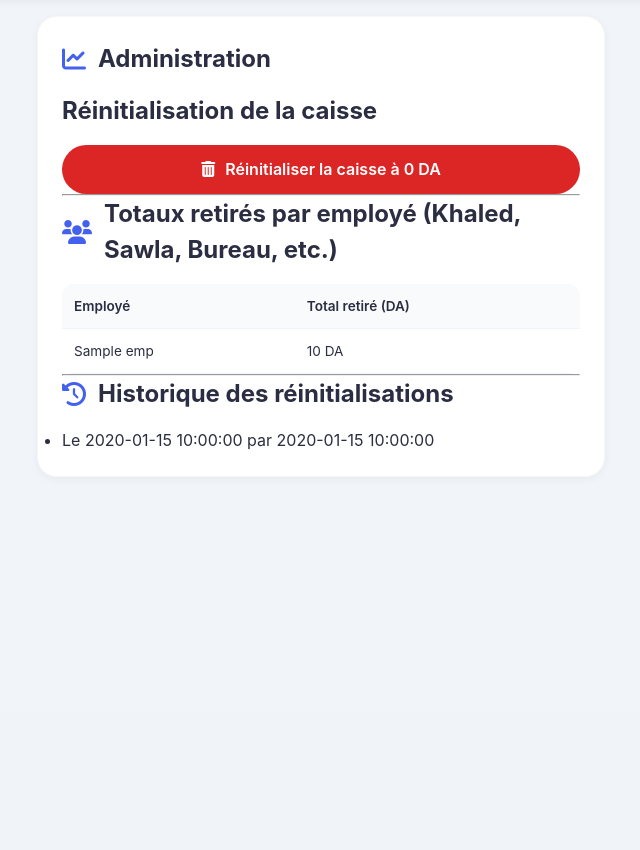
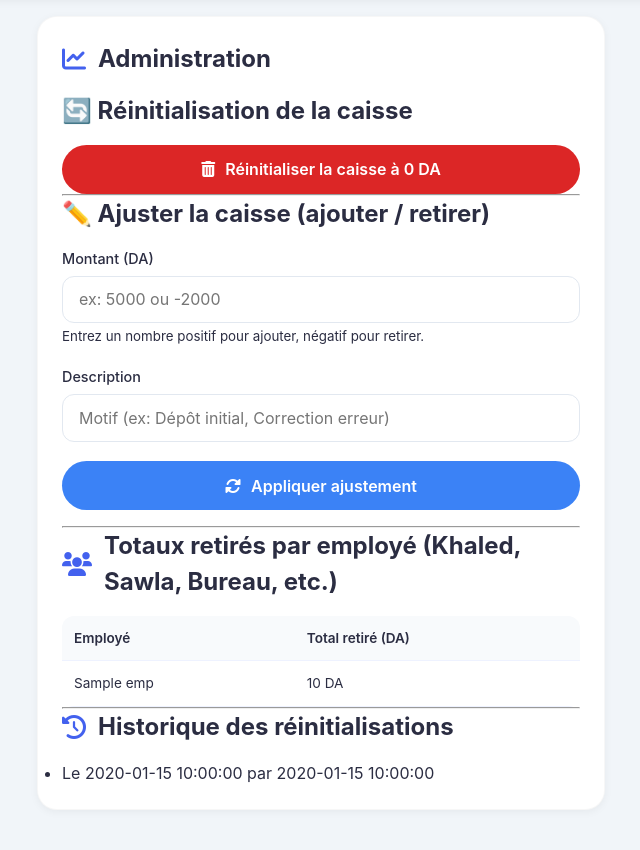
Before and after one commit to khaledguidjii-crypto/utoecole-app-v2, a Flask app: template templates/admin_rapports.html in a window 1280 px wide. Shown: the part 87-937 px from the top of the page, without its empty margins (319-959 px from the left). Before the commit the page ends 563 px from the top, so only its background shows below. Run offline with Flask 3, Linux system fonts and the light colour scheme; the template is opened without the code that fills it: most values are stand-ins (such as "Sample title", 1, 10 or a date in 2020); parts of the project's set-up code (start-up, migrations or seed data) failed here and were passed over.

Commit message:
Add files via upload

```diff
--- a/templates/admin_rapports.html
+++ b/templates/admin_rapports.html
@@ -2,15 +2,36 @@
 {% block content %}
 <div class="card">
     <h1><i class="fas fa-chart-line"></i> Administration</h1>
-    <h2>Réinitialisation de la caisse</h2>
+
+    <h2>🔄 Réinitialisation de la caisse</h2>
     <form method="post" action="/admin/reset_caisse" onsubmit="return confirm('⚠️ Remettre la caisse à zéro ? Cette action est irréversible.')">
         <button type="submit" style="background:#dc2626;"><i class="fas fa-trash-alt"></i> Réinitialiser la caisse à 0 DA</button>
     </form>
+
     <hr>
+
+    <h2>✏️ Ajuster la caisse (ajouter / retirer)</h2>
+    <form method="post" action="/admin/ajuster_caisse" style="margin-bottom: 1rem;">
+        <div class="form-group">
+            <label>Montant (DA)</label>
+            <input type="number" step="0.01" name="montant" placeholder="ex: 5000 ou -2000" required>
+            <small>Entrez un nombre positif pour ajouter, négatif pour retirer.</small>
+        </div>
+        <div class="form-group">
+            <label>Description</label>
+            <input type="text" name="description" placeholder="Motif (ex: Dépôt initial, Correction erreur)" required>
+        </div>
+        <button type="submit" style="background:#3b82f6;"><i class="fas fa-sync-alt"></i> Appliquer ajustement</button>
+    </form>
+
+    <hr>
+
     <h2><i class="fas fa-users"></i> Totaux retirés par employé (Khaled, Sawla, Bureau, etc.)</h2>
     <div class="table-responsive">
-        <table>
-            <thead><tr><th>Employé</th><th>Total retiré (DA)</th></thead>
+        <table class="table">
+            <thead>
+                <tr><th>Employé</th><th>Total retiré (DA)</th></tr>
+            </thead>
             <tbody>
                 {% for emp, total in totals.items() %}
                 <tr><td>{{ emp }}</td><td>{{ total }} DA</td></tr>
@@ -18,7 +39,9 @@
             </tbody>
         </table>
     </div>
+
     <hr>
+
     <h2><i class="fas fa-history"></i> Historique des réinitialisations</h2>
     <ul>
         {% for r in resets %}
```
